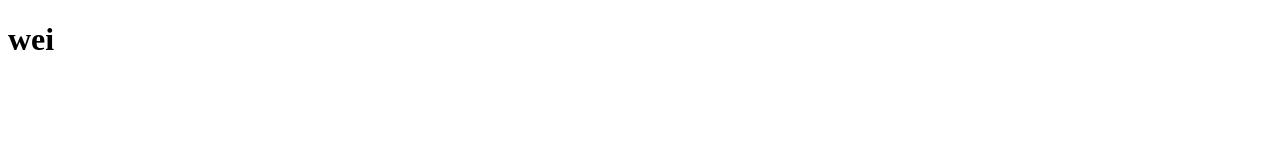
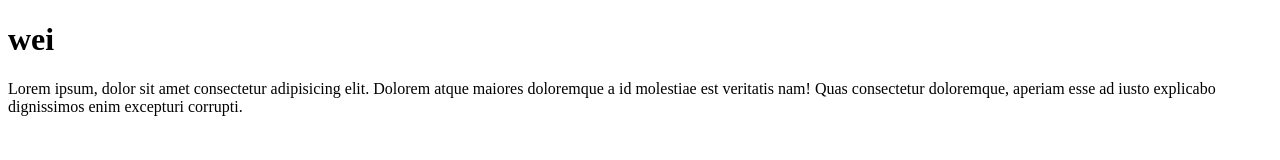
Before and after one commit to haoThirdTeam/theThirdTeamProject01, a plain HTML site: page 卫世杰.html in a window 1280 px wide. Drawn offline with Linux system fonts and the light colour scheme.

Commit message:
修改wei

```diff
--- a/卫世杰.html
+++ b/卫世杰.html
@@ -8,6 +8,6 @@
 </head>
 <body>
 	<h1>wei</h1>
-
+	<p>Lorem ipsum, dolor sit amet consectetur adipisicing elit. Dolorem atque maiores doloremque a id molestiae est veritatis nam! Quas consectetur doloremque, aperiam esse ad iusto explicabo dignissimos enim excepturi corrupti.</p>
 </body>
 </html>
```
